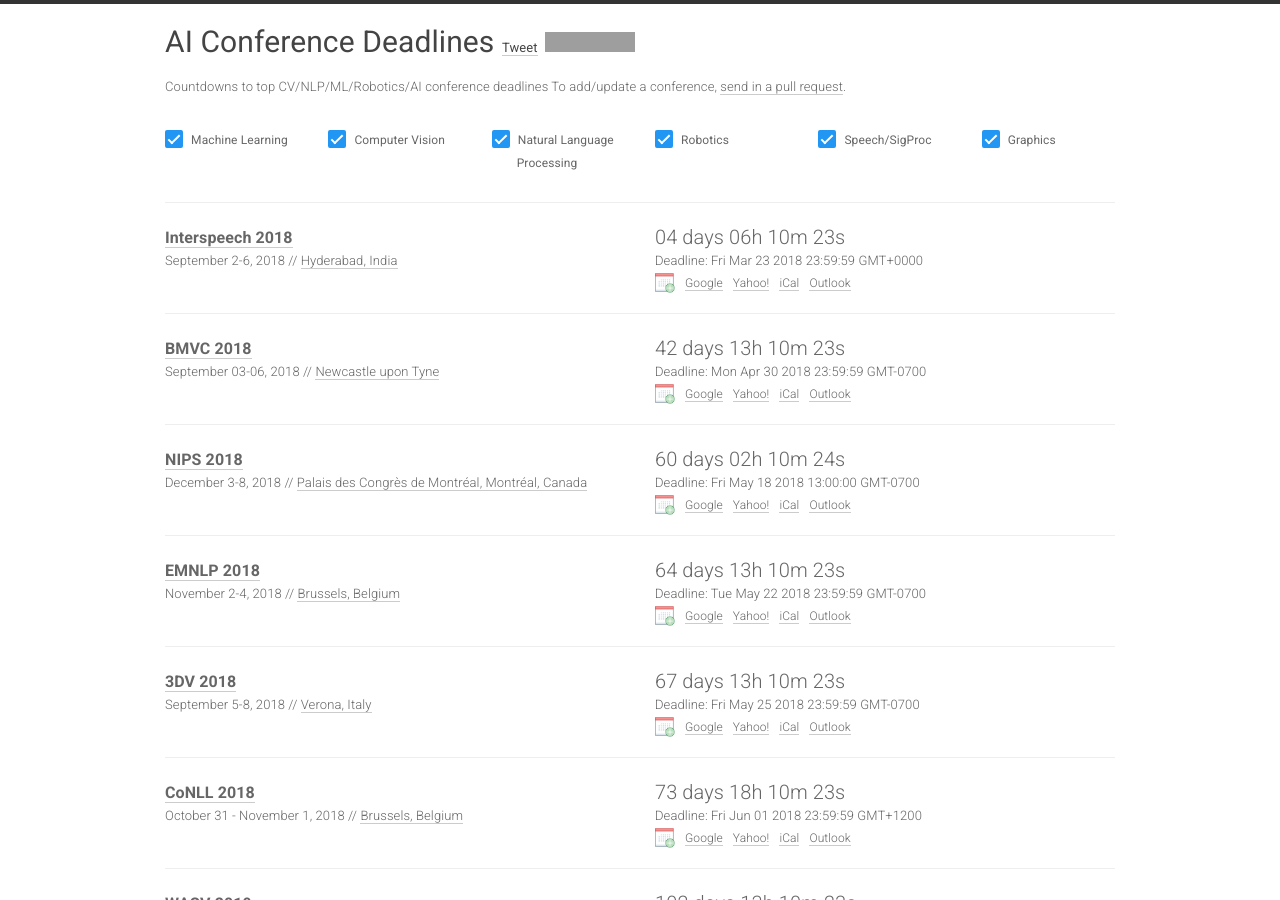
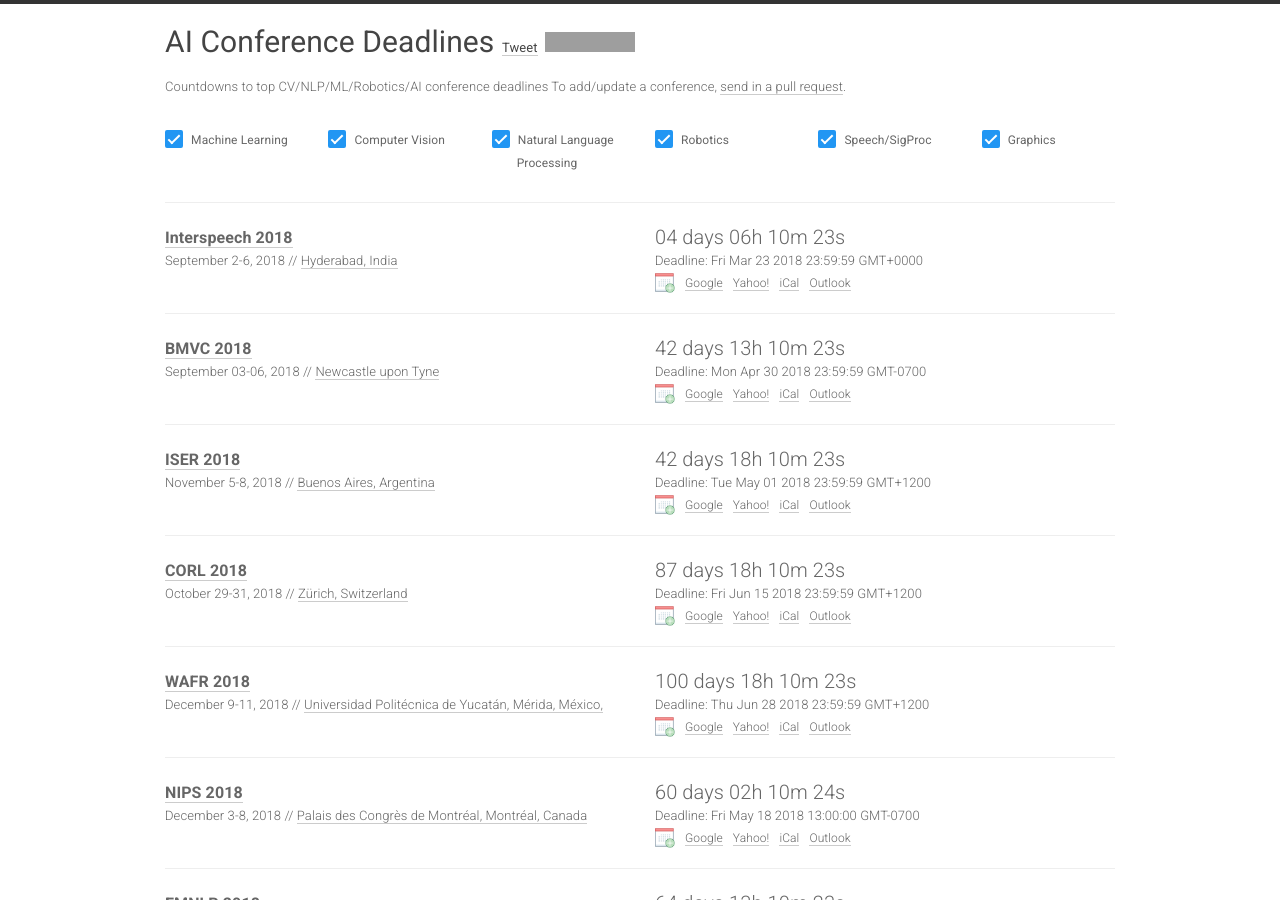
Before and after one commit to paperswithcode/ai-deadlines, a Jekyll site: the page built from index.html, in a window 1280 px wide and 900 px high. Built offline with Jekyll 4.4.1, drawn with Linux system fonts in a browser that asks for light colours; nearby versions of some CDN libraries; comment, search, counter and statistics services are not loaded; grey boxes are pictures that could not be loaded.

Commit message:
add iser, corl & wafr

```diff
--- a/_data/conferences.yml
+++ b/_data/conferences.yml
@@ -20,6 +20,36 @@
   date: September 03-06, 2018
   place: Newcastle upon Tyne
   sub: CV
+
+- name: ISER
+  year: 2018
+  id: iser18
+  link: http://www.iser2018.org/
+  deadline: "2018-05-01 23:59:59"
+  timezone: Etc/GMT-12
+  date: November 5-8, 2018
+  place: Buenos Aires, Argentina
+  sub: RO
+
+- name: CORL
+  year: 2018
+  id: corl18
+  link: http://www.robot-learning.org/
+  deadline: "2018-06-15 23:59:59"
+  timezone: Etc/GMT-12
+  date: October 29-31, 2018
+  place: Zürich, Switzerland
+  sub: RO
+
+- name: WAFR
+  year: 2018
+  id: wafr18
+  link: https://parasol.tamu.edu/wafr/wafr2018/
+  deadline: "2018-06-28 23:59:59"
+  timezone: Etc/GMT-12
+  date: December 9-11, 2018
+  place: Universidad Politécnica de Yucatán, Mérida, México,
+  sub: RO
 
 - name: NIPS
   year: 2018
```
